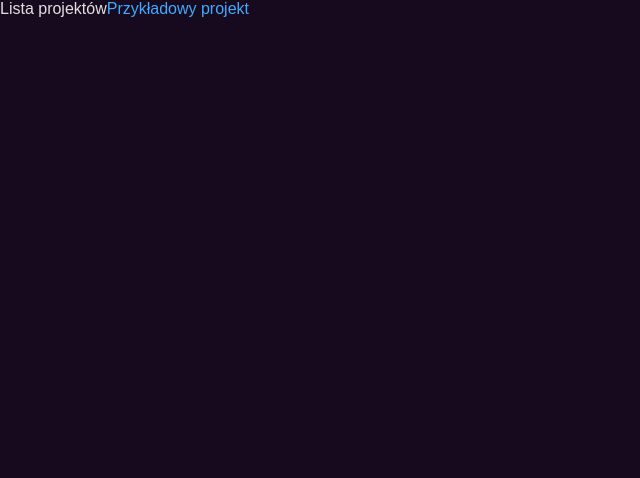
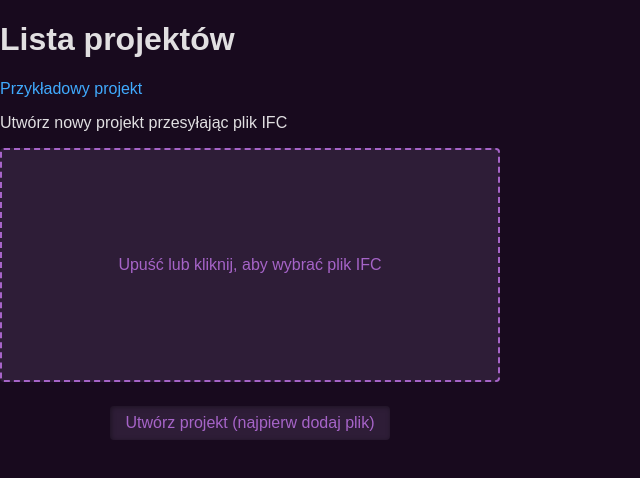
Before and after one commit to P4TTRYK/IGP-BIM-EngineeringThesis, a React (Vite) app in the folder app/xeokit/: page /#/ in a window 1280 px wide. Shown: the top 478 px of the page, without its empty margins (0-640 px from the left). Built offline with nearby package versions, Linux system fonts and the light colour scheme.

Commit message:
Add UploadFile component

```diff
--- /dev/null
+++ b/app/xeokit/src/components/UploadFile.jsx
@@ -0,0 +1,120 @@
+import {useEffect, useRef, useState} from "react";
+import styles from "./UploadFile.module.css";
+import {fileSizeFormat} from "../utils/fileSizeFormat.js";
+
+export const UploadFile = () => {
+    const [file, setFile] = useState(null)
+    const [dragStyle, setDragStyle] = useState(false);
+    const dropZone = useRef(null)
+
+    const handleFileDragover = (e) => {
+        const fileItems = [...e.dataTransfer.items].filter(
+            (item) => item.kind === "file",
+        );
+        if (fileItems.length > 0) {
+            e.preventDefault();
+            if (fileItems.some((item) => item.type.startsWith("application/p21"))) {
+                e.dataTransfer.dropEffect = "copy";
+                setDragStyle(true);
+            } else {
+                e.dataTransfer.dropEffect = "none";
+                setDragStyle(false);
+            }
+        }
+    }
+
+    const handleFileDragleave = () => {
+        setDragStyle(false);
+    }
+
+    const handleFileDrop = (e) => {
+        e.preventDefault();
+        setDragStyle(false);
+
+        const droppedFiles = [...e.dataTransfer.files];
+        if (droppedFiles.length > 0) {
+            setFile(droppedFiles[0]);
+        }
+    }
+
+    const handleFileChange = (e) => {
+        setFile(e.target.files[0])
+    }
+
+    const handleUpload = () => {
+        if (!file) return;
+
+        const fd = new FormData()
+        fd.append('file', file)
+
+        fetch('/api/upload', {
+            method: "POST",
+            body: fd
+        })
+            .then(res => res.json())
+            .then(data => console.log(data))
+    }
+
+    // https://stackoverflow.com/questions/32896624/react-js-best-practice-regarding-listening-to-window-events-from-components
+    useEffect(() => {
+        // Prevent default browser behavior for file drag and drop outside drop zone
+        const onDrop = (e) => {
+            if ([...e.dataTransfer.items].some((item) => item.kind === "file")) {
+                e.preventDefault();
+            }
+        }
+
+        // Handle dragover to provide visual feedback only when dragging files
+        const dragover = (e) => {
+            const fileItems = [...e.dataTransfer.items].filter(
+                (item) => item.kind === "file",
+            );
+            if (fileItems.length > 0) {
+                e.preventDefault();
+
+                // Only allow drop effect when over the drop zone
+                if (!dropZone.current.contains(e.target)) {
+                    e.dataTransfer.dropEffect = "none";
+                }
+            }
+        }
+
+        window.addEventListener("drop", onDrop);
+        window.addEventListener("dragover", dragover);
+
+        return () => {
+            window.removeEventListener('drop', onDrop);
+            window.removeEventListener("dragover", dragover);
+        }
+    }, []);
+
+    // https://developer.mozilla.org/en-US/docs/Web/API/HTML_Drag_and_Drop_API/File_drag_and_drop
+    return (
+        <div className={styles['upload-container']}>
+            <label
+                className={`${styles['drop-zone']} ${dragStyle ? styles['drag-over'] : ''}`}
+                onChange={handleFileChange}
+                onDragOver={handleFileDragover}
+                onDragLeave={handleFileDragleave}
+                onDrop={handleFileDrop}
+                ref={dropZone}
+            >
+                Upuść lub kliknij, aby wybrać plik IFC
+                {file && <p>Wybrano plik<br/><b>{file.name}</b> ({fileSizeFormat(file.size)})</p>}
+                <input
+                    type="file"
+                    accept=".ifc"
+                    className={styles['file-input']}
+                />
+            </label>
+
+            <button
+                onClick={handleUpload}
+                disabled={!file}
+                className={styles['upload-button']}
+            >
+                Utwórz projekt{!file ? ` (najpierw dodaj plik)` : ''}
+            </button>
+        </div>
+    );
+}
--- /dev/null
+++ b/app/xeokit/src/components/UploadFile.module.css
@@ -0,0 +1,56 @@
+.upload-container {
+    display: flex;
+    align-items: center;
+    flex-direction: column;
+    width: 500px;
+    height: 300px;
+    gap: 1em;
+}
+
+.upload-button {
+    font-size: 1em;
+    margin: 0.5em;
+    padding: 0.5em 1em;
+    cursor: pointer;
+    transition: all 0.3s ease-out;
+    color: var(--text-color);
+    border: none;
+    border-radius: 4px;
+    background-color: var(--subtle-color);
+}
+
+.upload-button[disabled] {
+    cursor: not-allowed;
+    color: var(--subtle-color);
+    background-color: var(--light-background-color);
+    box-shadow: 1px 1px 5px rgba(0, 0, 0, 0.4) inset;
+}
+
+.drop-zone {
+    display: flex;
+    align-items: center;
+    flex-direction: column;
+    justify-content: center;
+    box-sizing: border-box;
+    width: 100%;
+    height: 100%;
+    padding: 1em;
+    cursor: pointer;
+    transition: all 0.3s ease-out;
+    text-align: center;
+    color: var(--subtle-color);
+    border: 2px dashed var(--subtle-color);
+    border-radius: 4px;
+    background-color: var(--light-background-color);
+}
+
+.file-input {
+    display: none;
+}
+
+.drop-zone.drag-over {
+    color: var(--background-color);
+    border-color: var(--light-background-color);
+    background-color: var(--subtle-color);
+    box-shadow: inset 0 0 0 10px var(--light-background-color);
+}
--- a/app/xeokit/src/pages/ProjectsList.jsx
+++ b/app/xeokit/src/pages/ProjectsList.jsx
@@ -1,11 +1,15 @@
 import {Link} from "react-router";
+import {UploadFile} from "../components/UploadFile.jsx";
 
 export const ProjectsList = () => {
     return (
         <>
-            Lista projektów
+            <h1>Lista projektów</h1>
 
             <Link to={"project/HolterTower.ifc.xkt"}>Przykładowy projekt</Link>
+
+            <p>Utwórz nowy projekt przesyłając plik IFC</p>
+            <UploadFile/>
         </>
     )
 }
--- /dev/null
+++ b/app/xeokit/src/utils/fileSizeFormat.js
@@ -0,0 +1,12 @@
+// https://developer.mozilla.org/en-US/docs/Web/HTML/Guides/Constraint_validation
+export const fileSizeFormat = (size) => {
+    if (size < 1e3) {
+        return size + ' B';
+    } else if (size < 1e6) {
+        return (size / 1e3).toFixed(2) + ' kB';
+    } else if (size < 1e9) {
+        return (size / 1e6).toFixed(2) + ' MB';
+    } else {
+        return (size / 1e12).toFixed(2) + ' GB';
+    }
+}
```
